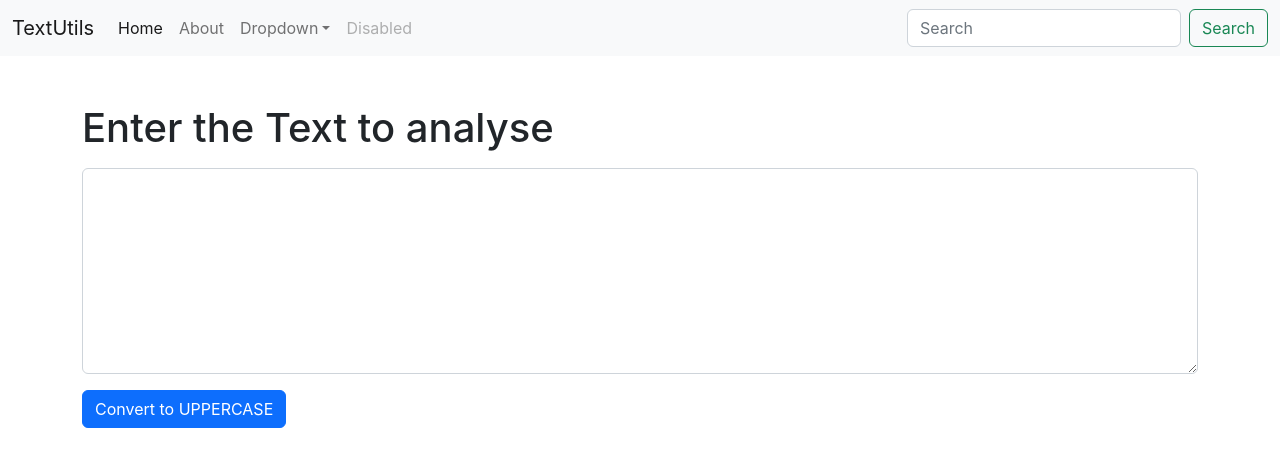
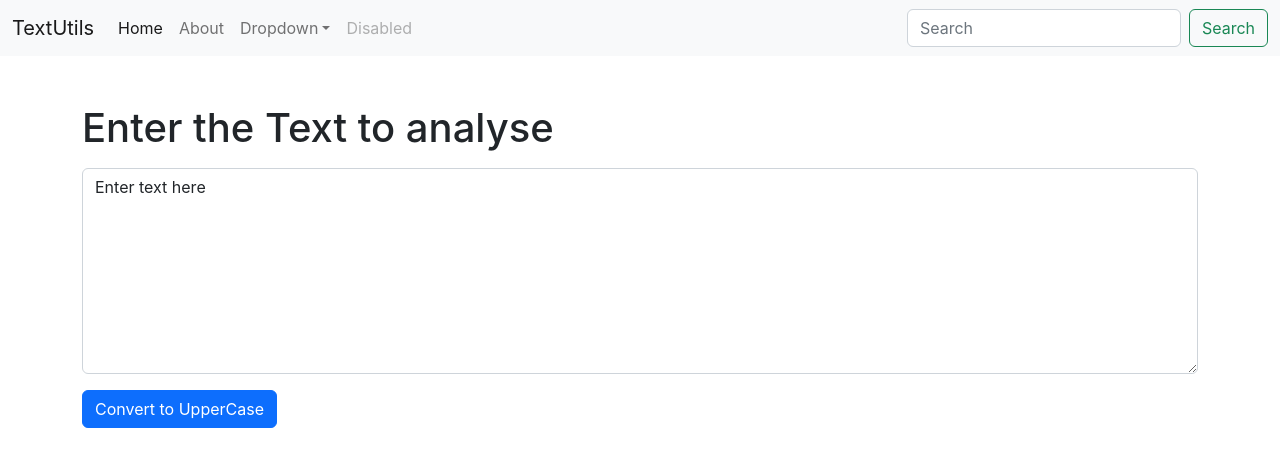
Before and after one commit to Ayush01015/Textify-Me, a React (Create React App) app: page / in a window 1280 px wide. Shown: the top 466 px of the page. Built offline with nearby package versions, Linux system fonts and the light colour scheme.

Commit message:
events added successFully Converting String Into UpperCase

```diff
--- a/src/App.js
+++ b/src/App.js
@@ -17,6 +17,7 @@ function App() {
 
   );
 }
+
 
 export default App;
 
--- a/src/components/Navbar.js
+++ b/src/components/Navbar.js
@@ -64,7 +64,7 @@ export default function Navbar(props) {
               </ul>
             </li>
             <li className="nav-item">
-              <a className="nav-link disabled">Disabled</a>
+              <a href="/" className="nav-link disabled">Disabled</a>
             </li>
           </ul>
           <form className="d-flex" role="search">
--- a/src/components/textForm.js
+++ b/src/components/textForm.js
@@ -1,11 +1,24 @@
 import React from "react";
+import {useState} from "react";
+export default function TextForm(props) {
+    const handleUpClick=()=>{
+        // console.log("UpperCase was Clicked" + text);
+        let newText=text.toUpperCase();
+        setText(newText);
+    }
+    const handleOnChange=(e)=>{
+        setText(e.target.value);
+        // console.log(e.target.value);
+    }
+    const [text , setText] = useState('Enter text here');
+    // setText="ayush"; //wrong
+    // setText("Ayush");
 
-export default function TextForm(props) {
   return (
     <div>
       <h1>{props.heading}</h1>
-      <textarea className="form-control my-3" id="myBox" rows="8"></textarea>
-      <button type="button" class="btn btn-primary">Convert to UPPERCASE</button>
+      <textarea value={text} onChange={handleOnChange} className="form-control my-3" id="myBox" rows="8"></textarea>
+      <button type="button"  onClick={handleUpClick} className="btn btn-primary" >Convert to UpperCase</button>
     </div>
   );
 }
```
